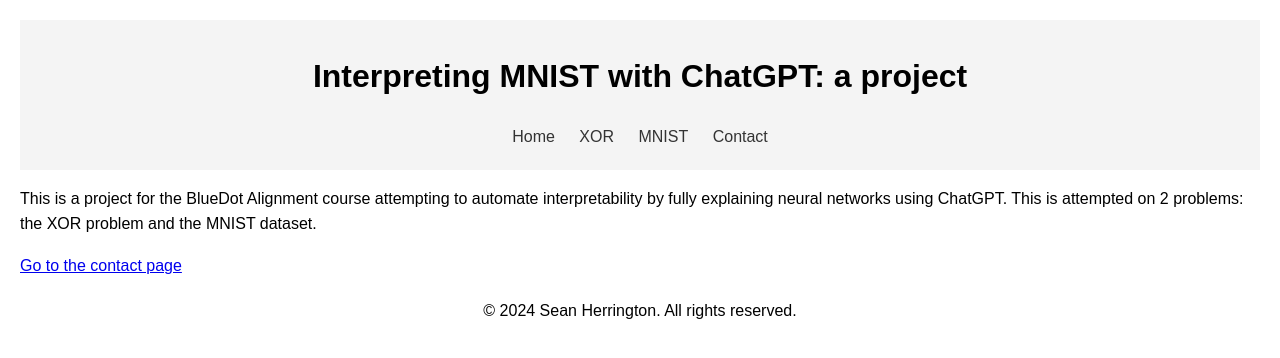
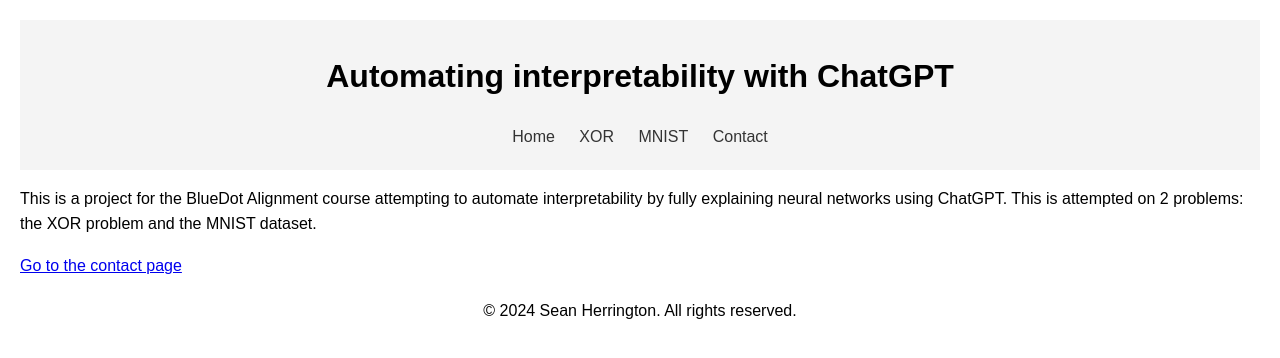
Before and after one commit to Arkleseisure/Arkleseisure.github.io, a Jekyll site: the page built from index.md, in a window 1280 px wide. Shown: the top 358 px of the page. Built offline with Jekyll 4.4.1, drawn with Linux system fonts in a browser that asks for light colours; some of the changed lines change nothing that is shown.

Commit message:
Update _config.yml

```diff
--- a/_config.yml
+++ b/_config.yml
@@ -1,23 +1,20 @@
 # Site settings
-title: "Interpreting MNIST with ChatGPT: a project"
-description: "A short description of your site"
+title: "Automating interpretability with ChatGPT"
+description: "A project aiming to interpret the functionality of neural networks from end to end."
 baseurl: "/" # The subpath of your site, e.g. /blog
-url: "https://arkleseisure.github.io" # Your GitHub Pages URL
+url: "https://arkleseisure.github.io"
 
 # GitHub settings
 github_username: Arkleseisure
-repository: yourrepositoryname
 
 # Author settings
 author:
   name: "Sean Herrington"
   email: "hughsean.herrington@gmail.com"
 
-# Social links (optional)
+# Social links
 social:
-  twitter: yourtwitterhandle
-  github: yourusername
-  linkedin: yourlinkedinprofile
+  github: github.com/Arkleseisure
 
 # Build settings
 markdown: kramdown
@@ -25,5 +22,4 @@
 plugins:
   - jekyll-feed
 
-# Customization (optional)
 # Add any other settings for layouts, styles, or content here
```
